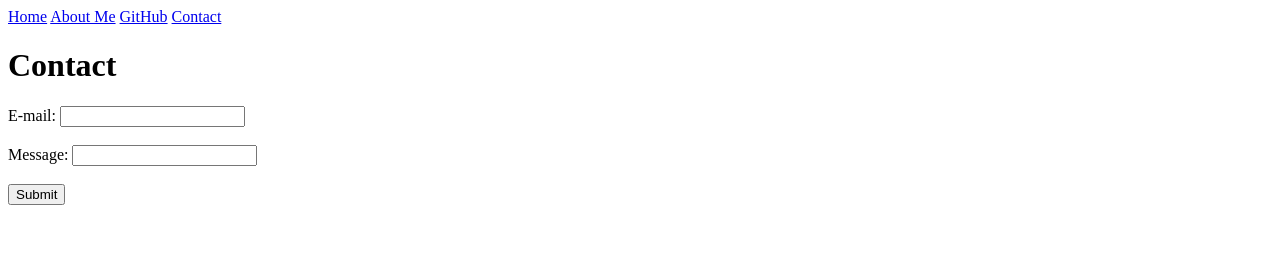
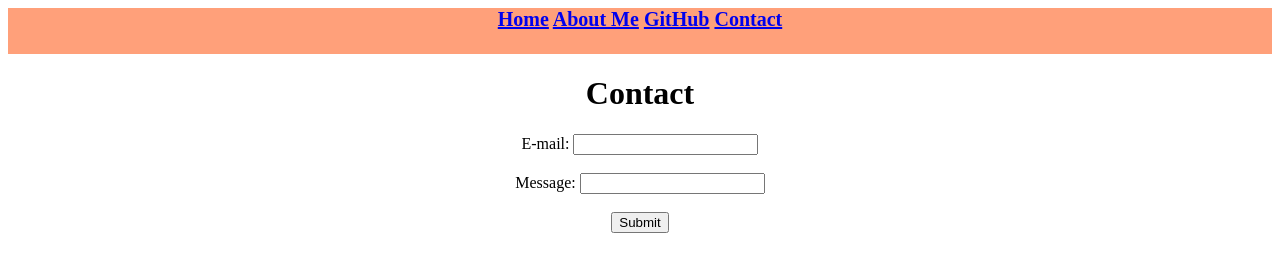
Before and after one commit to douglazhs/prog-web, a plain HTML site: page contact.html in a window 1280 px wide. Drawn offline with Linux system fonts and the light colour scheme.

Commit message:
Padronização da tab bar

```diff
--- a/contact.html
+++ b/contact.html
@@ -2,14 +2,19 @@
 <html lang="pt-BR">
     <head>
         <title>Contact</title>
+        <link rel="stylesheet" type="text/css" href="style.css"/>
     </head>
-    <body>
+    <body class="body">
+        <div class="navbar">
             <nav>
                 <a href="index.html">Home</a>
                 <a href="bio.html" target="_blank">About Me</a>
                 <a href="https://github.com/douglazhs" target="_blank">GitHub</a>
                 <a href="contact.html" target="_blank">Contact</a>
             </nav>
+            <br>
+        </div>
+
         <h1>Contact</h1>
         <form onsubmit="return getMessage()" method="post">
             <label for="email">E-mail:</label>
```
Also changed, not shown: bio.html (+5 -0 lines). Lines whose indentation alone changed are shown as unchanged.
